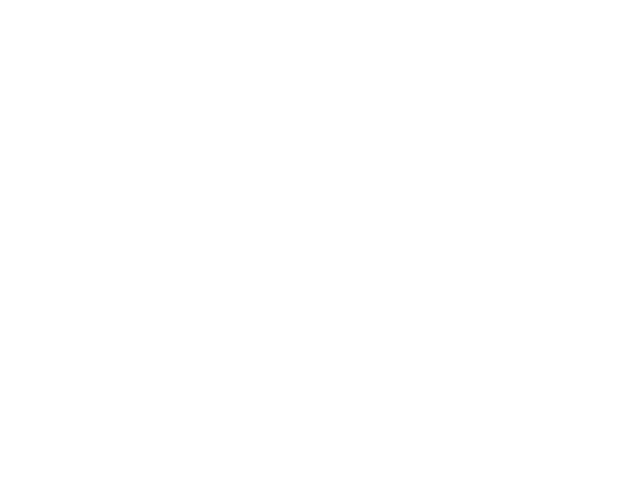
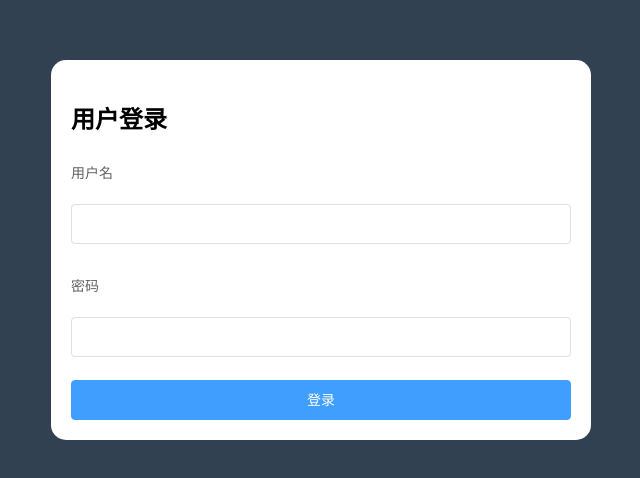
Before and after one commit to wwl170131/vue, a Vue app in the folder managment/: page /#/login in a window 1280 px wide. Shown: the part 150-628 px from the top of the page, without its empty margins (319-959 px from the left). Built offline with nearby package versions, Linux system fonts and the light colour scheme.

Commit message:
登录页面样式完成

```diff
--- a/managment/src/App.vue
+++ b/managment/src/App.vue
@@ -11,5 +11,7 @@
 </script>
 
 <style>
-
+ #app{
+   height: 100%;
+ }
 </style>
--- /dev/null
+++ b/managment/src/assets/css/reset.css
@@ -0,0 +1,5 @@
+html,body{
+  height: 100%;
+  padding: 0;
+  margin: 0;
+}
--- /dev/null
+++ b/managment/src/components/login/login.vue
@@ -0,0 +1,46 @@
+<template>
+<div class="login_wrap">
+  <el-form label-position="top" label-width="80px" :model="formData" class="login_form">
+    <h2>用户登录</h2>
+    <el-form-item label="用户名">
+      <el-input v-model="formData.username"></el-input>
+    </el-form-item>
+    <el-form-item label="密码">
+      <el-input v-model="formData.password" type ="password"></el-input>
+    </el-form-item>
+    <el-button type="primary" class="login_btn">登录</el-button>
+  </el-form>
+</div>
+</template>
+
+<script>
+export default {
+  data() {
+    return {
+      formData: {
+        username: '',
+        password: ''
+      }
+    }
+  }
+}
+</script>
+
+<style>
+.login_wrap {
+  background-color: #324152;
+  height: 100%;
+  display: flex;
+  justify-content: center;
+  align-items: center;
+}
+.login_form {
+  width: 500px;
+  background-color: #fff;
+  border-radius: 15px;
+  padding: 20px;
+}
+.login_btn{
+  width: 100%;
+}
+</style>
--- a/managment/src/main.js
+++ b/managment/src/main.js
@@ -5,6 +5,8 @@
 import router from './router'
 // 引入插件
 import ElementUI from 'element-ui'
+import '@/assets/css/reset.css'
+import 'element-ui/lib/theme-chalk/index.css'
 
 Vue.config.productionTip = false //项目生产环境
 // 注册ElementUI
--- a/managment/src/router/index.js
+++ b/managment/src/router/index.js
@@ -1,12 +1,15 @@
 import Vue from 'vue'
 import Router from 'vue-router'
+import Login from '../components/login/login.vue'
 
 Vue.use(Router)
 
 export default new Router({
   routes: [
     {
-      path: '/',
+      name:'login',
+      path: '/login',
+      component:Login
     }
   ]
 })
```
